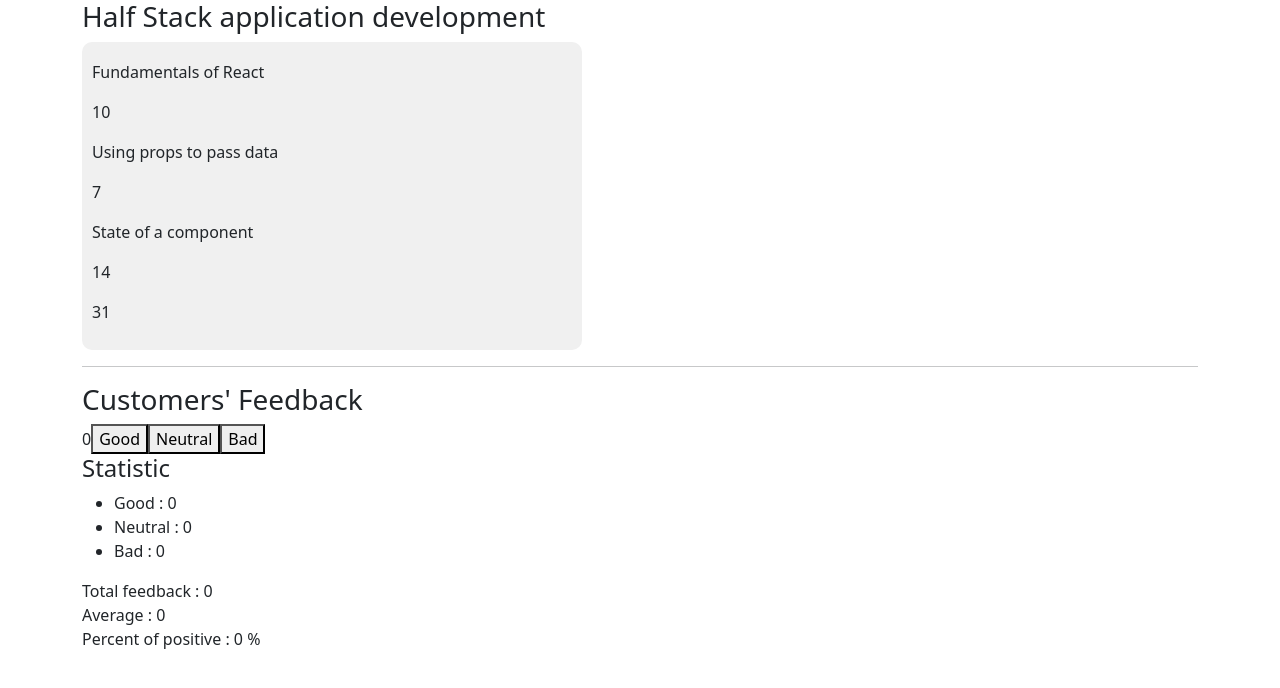
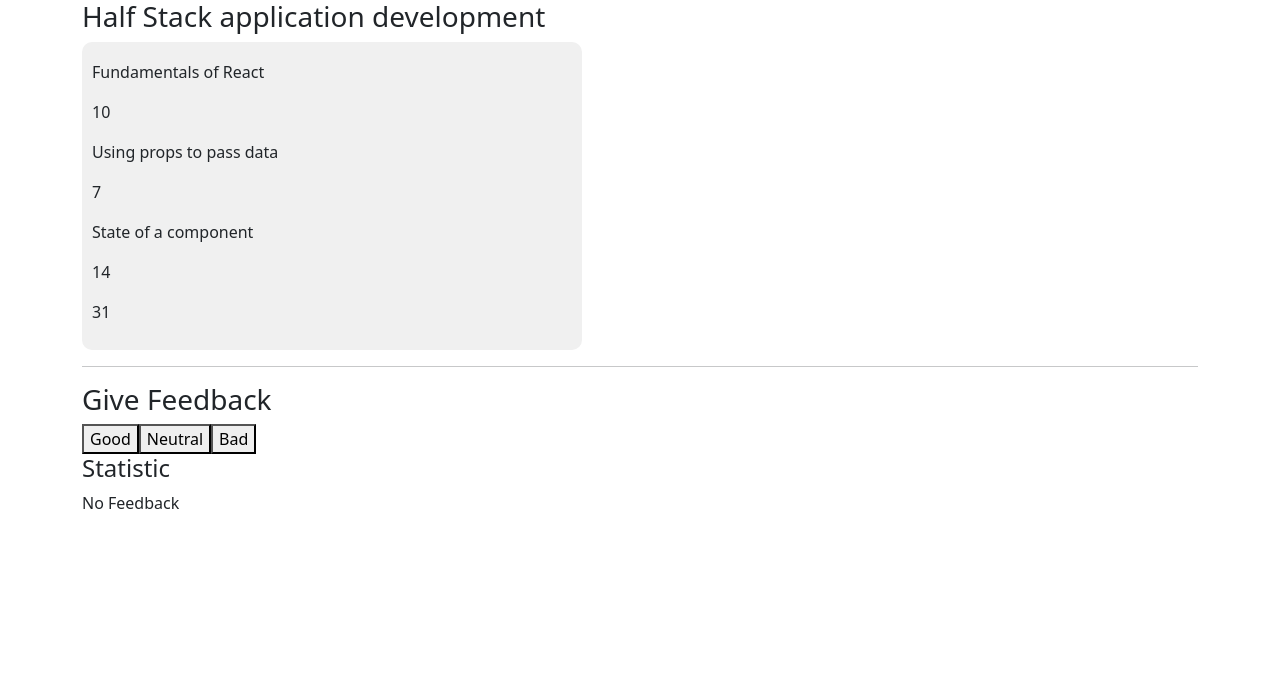
Before and after one commit to Peterzolo/Part1, a React (Create React App) app: page / in a window 1280 px wide. Shown: the top 688 px of the page. Built offline with nearby package versions, Linux system fonts and the light colour scheme.

Commit message:
Part1
Refactored with statisticline component

```diff
--- a/src/App.jsx
+++ b/src/App.jsx
@@ -28,7 +28,6 @@
   const [good, setGood] = useState(0);
   const [neutral, setNeutral] = useState(0);
   const [bad, setBad] = useState(0);
-
   return (
     <div className="container">
       <Header course={course} />
--- /dev/null
+++ b/src/components/StatisticLine.jsx
@@ -0,0 +1,12 @@
+import React from "react";
+
+const StatisticLine = ({ text, good }) => {
+  return (
+    <div>
+      <div>{text}</div>
+      <div>{good}</div>
+    </div>
+  );
+};
+
+export default StatisticLine;
--- a/src/components/statistic/Statistic.jsx
+++ b/src/components/statistic/Statistic.jsx
@@ -1,3 +1,5 @@
+import StatisticLine from "../StatisticLine";
+
 const Statistic = ({ good, setGood, neutral, setNeutral, bad, setBad }) => {
   const handleGood = (feedback) => {
     setGood(feedback);
@@ -15,20 +17,19 @@
 
   return (
     <div>
-      <h3>Customers' Feedback</h3>
+      <h3>Give Feedback</h3>
       <div className="button-group">
-        {good}
         <button onClick={() => handleGood(good + 1)}>Good</button>
         <button onClick={() => handleNeutral(neutral + 1)}>Neutral</button>
         <button onClick={() => handleBad(bad + 1)}>Bad</button>
       </div>
       <h4>Statistic</h4>
-
+      {total ? (
         <div className="stat-wrap">
           <ul>
-          <li>Good : {good}</li>
-          <li>Neutral : {neutral}</li>
-          <li>Bad : {bad}</li>
+            <StatisticLine text="Good" value={good} />
+            <StatisticLine text="Neutral" value={neutral} />
+            <StatisticLine text="Bad" value={bad} />
           </ul>
           <div className="section-wrap">
             <div className="total">Total feedback : {total}</div>
@@ -38,6 +39,9 @@
             </div>
           </div>
         </div>
+      ) : (
+        <div>No Feedback</div>
+      )}
     </div>
   );
 };
```
Lines whose indentation alone changed are shown as unchanged.
